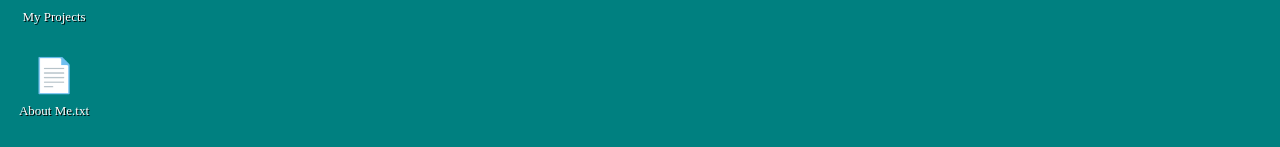
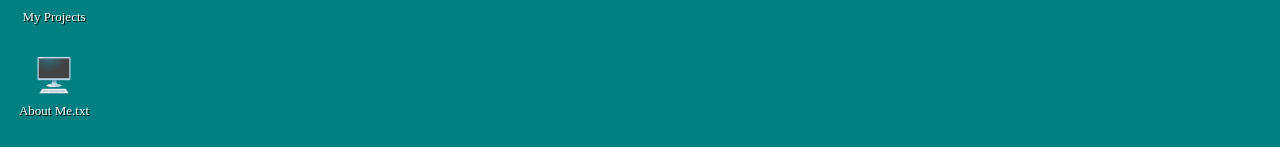
Before and after one commit to Ororura/ororura-landing, a Next.js app: page / in a window 1280 px wide. Shown: the part 148-295 px from the top of the page. Built offline with nearby package versions, Linux system fonts and the light colour scheme; some icons are missing.

Commit message:
refactor: centralize desktop application metadata

```diff
--- /dev/null
+++ b/src/features/desktop/config/desktop-icons.ts
@@ -0,0 +1,27 @@
+import { applications } from "@/features/window-manager/config/applications";
+import type { ApplicationId } from "@/features/window-manager/model/window.types";
+
+type DesktopIconDefinition =
+  | { id: string; icon: string; label: string; applicationId?: never }
+  | { id: string; applicationId: ApplicationId; icon?: never; label?: never };
+
+export const desktopIcons: DesktopIconDefinition[] = [
+  { id: "computer", icon: "🖥️", label: "My Computer" },
+  { id: "projects", icon: "📁", label: "My Projects" },
+  { id: "about", applicationId: "about" },
+  { id: "network", icon: "🌐", label: "Network" },
+  { id: "recycle-bin", icon: "🗑️", label: "Recycle Bin" },
+];
+
+export function getDesktopIcon(icon: DesktopIconDefinition) {
+  if (icon.applicationId) {
+    const application = applications[icon.applicationId];
+    return {
+      icon: application.icon,
+      label: application.desktopLabel ?? application.title,
+      applicationId: icon.applicationId,
+    };
+  }
+
+  return { icon: icon.icon, label: icon.label };
+}
--- a/src/features/desktop/ui/desktop.tsx
+++ b/src/features/desktop/ui/desktop.tsx
@@ -2,49 +2,18 @@
 
 import { WindowManager } from "@/features/window-manager/ui/window-manager";
 
+import { desktopIcons, getDesktopIcon } from "../config/desktop-icons";
+
 import { DesktopIcon } from "./desktop-icon";
 
 import styles from "./desktop.module.css";
-
-const desktopIcons = [
-  {
-    id: "computer",
-    icon: "🖥️",
-    label: "My Computer",
-  },
-  {
-    id: "projects",
-    icon: "📁",
-    label: "My Projects",
-  },
-  {
-    id: "about",
-    icon: "📄",
-    label: "About Me.txt",
-  },
-  {
-    id: "network",
-    icon: "🌐",
-    label: "Network",
-  },
-  {
-    id: "recycle-bin",
-    icon: "🗑️",
-    label: "Recycle Bin",
-  },
-] as const;
 
 export function Desktop() {
   return (
     <main className={styles.desktop}>
       <div className={styles.icons}>
         {desktopIcons.map((item) => (
-          <DesktopIcon
-            key={item.id}
-            icon={item.icon}
-            label={item.label}
-            applicationId={item.id === "about" ? "about" : undefined}
-          />
+          <DesktopIcon key={item.id} {...getDesktopIcon(item)} />
         ))}
       </div>
 
--- a/src/features/window-manager/config/applications.ts
+++ b/src/features/window-manager/config/applications.ts
@@ -2,13 +2,14 @@ import type { ComponentType } from "react";
 
 import { AboutApp } from "@/features/apps/about/ui/about-app";
 
-import type { ApplicationId, WindowPosition, WindowSize } from "../model/window.types";
+import type { WindowPosition, WindowSize } from "../model/window.types";
 
 export interface ApplicationDefinition {
-  id: ApplicationId;
+  id: string;
 
   title: string;
   icon: string;
+  desktopLabel?: string;
 
   component: ComponentType;
 
@@ -19,12 +20,13 @@ export interface ApplicationDefinition {
   minHeight: number;
 }
 
-export const applications: Record<ApplicationId, ApplicationDefinition> = {
+export const applications = {
   about: {
     id: "about",
 
     title: "About Egor",
     icon: "🖥️",
+    desktopLabel: "About Me.txt",
 
     component: AboutApp,
 
@@ -41,4 +43,4 @@ export const applications: Record<ApplicationId, ApplicationDefinition> = {
     minWidth: 400,
     minHeight: 300,
   },
-};
+} satisfies Record<string, ApplicationDefinition>;
--- a/src/features/window-manager/model/window.types.ts
+++ b/src/features/window-manager/model/window.types.ts
@@ -1,4 +1,6 @@
-export type ApplicationId = "about";
+import type { applications } from "../config/applications";
+
+export type ApplicationId = keyof typeof applications;
 
 export interface WindowPosition {
   x: number;
```
